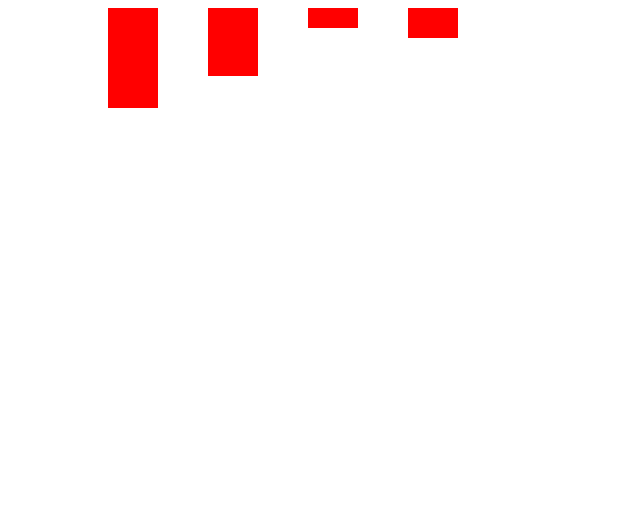
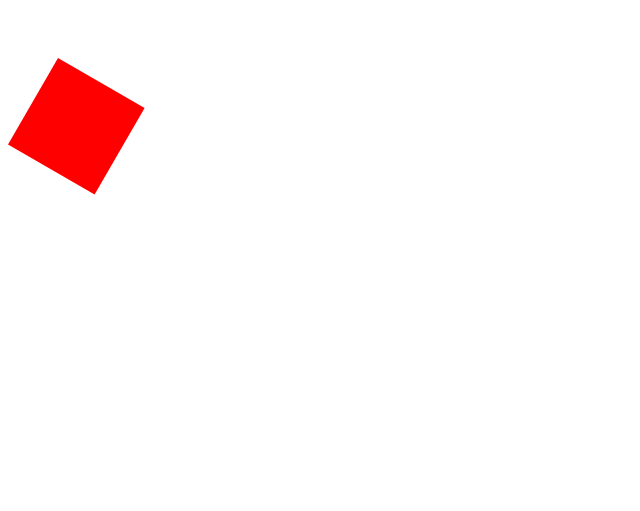
Before and after one commit to arina58/2, a plain HTML site: page index.html in a window 1280 px wide. Shown: the whole page, without its empty margins (0-640 px from the left). Drawn offline with Linux system fonts and the light colour scheme.

Commit message:
поворот фигуры

```diff
--- a/index.html
+++ b/index.html
@@ -14,11 +14,11 @@
         var ctx = canvas.getContext('2d');
 
         ctx.fillStyle = "red";
-        for(var i=0; i<data.length; i++) {
-            var dp = data[i];
-            ctx.translate(100, 0);
-            ctx.fillRect(0,0,50,dp);
-}
+        ctx.translate(50,50);
+        // преобразуем углы в радианы
+        var rads = 30 * Math.PI*2.0/360.0;
+        ctx.rotate(rads)
+        ctx.fillRect(0,0,100,100);
     </script>
 </body>
 </html>
```
